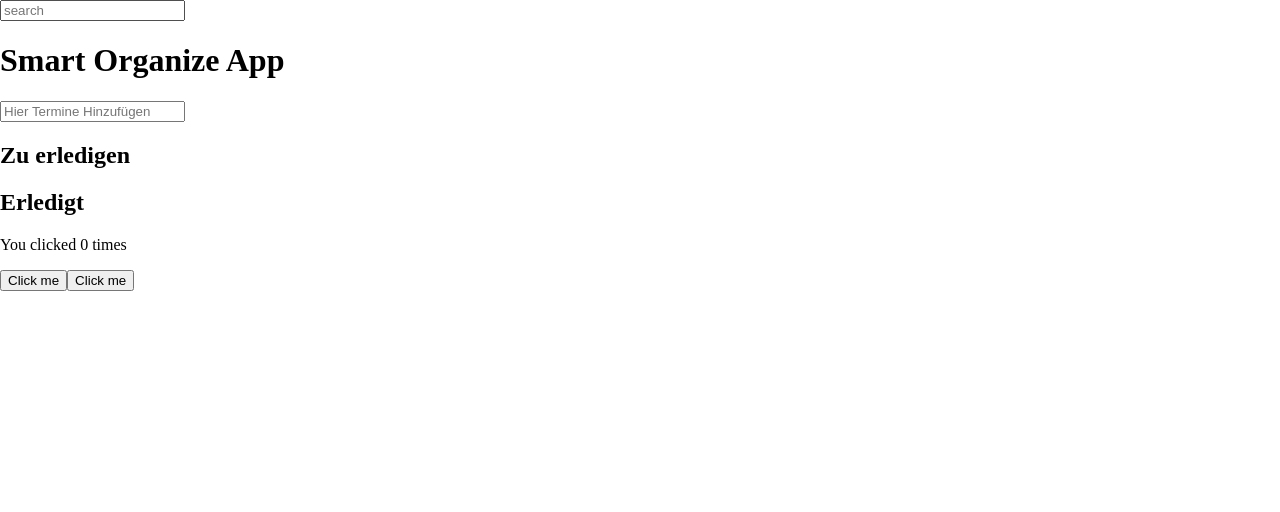
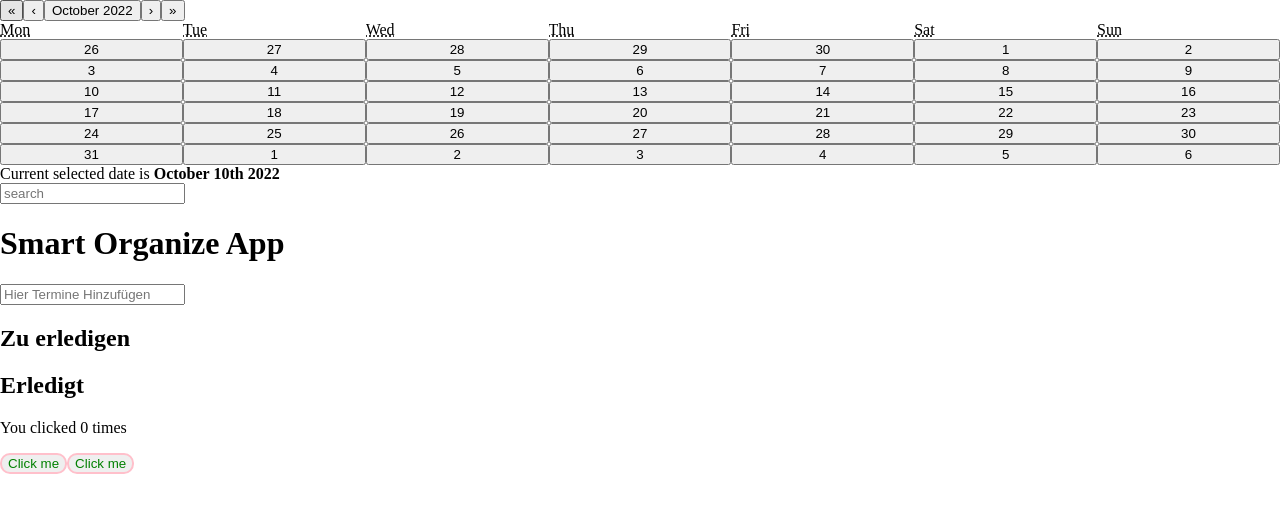
Before and after one commit to Nassir-Al/capstone-project, a Next.js app: page / in a window 1280 px wide. Shown: the top 512 px of the page. Built offline with nearby package versions, Linux system fonts and the light colour scheme.

Commit message:
add calendar function (#11)

```diff
--- a/package.json
+++ b/package.json
@@ -20,9 +20,11 @@
   },
   "dependencies": {
     "axios": "0.27.2",
+    "moment": "^2.29.4",
     "nanoid": "3.3.4",
     "next": "12.2.5",
     "react": "18.2.0",
+    "react-calendar": "^3.9.0",
     "react-dom": "18.2.0",
     "styled-components": "5.3.5",
     "uuid": "^9.0.0",
--- /dev/null
+++ b/src/components/Buttons.styled.js
@@ -0,0 +1,7 @@
+import styled from 'styled-components';
+
+export const Buttons = styled.button`
+	border: 2px solid pink;
+	border-radius: 10px;
+	color: green;
+`;
--- /dev/null
+++ b/src/components/Calendar.js
@@ -0,0 +1,18 @@
+import moment from 'moment';
+import {useState} from 'react';
+import Calendar from 'react-calendar';
+
+import {CalenderContainer} from './Calender.styled';
+
+export default function App() {
+	const [dateState, setDateState] = useState(new Date());
+	const changeDate = e => {
+		setDateState(e);
+	};
+	return (
+		<CalenderContainer>
+			<Calendar value={dateState} onChange={changeDate} />
+			Current selected date is <b>{moment(dateState).format('MMMM Do YYYY')}</b>
+		</CalenderContainer>
+	);
+}
--- /dev/null
+++ b/src/components/Calender.styled.js
@@ -0,0 +1,3 @@
+import styled from 'styled-components';
+
+export const CalenderContainer = styled.div``;
--- a/src/components/Counter.js
+++ b/src/components/Counter.js
@@ -1,12 +1,14 @@
 import {useState} from 'react';
+
+import {Buttons} from './Buttons.styled';
 
 export default function Example() {
 	const [count, setCount] = useState(0);
 	return (
 		<div>
 			<p>You clicked {count} times</p>
-			<button onClick={() => setCount(count + 1)}>Click me</button>
-			<button onClick={() => setCount(count - 1)}>Click me</button>
+			<Buttons onClick={() => setCount(count + 1)}>Click me</Buttons>
+			<Buttons onClick={() => setCount(count - 1)}>Click me</Buttons>
 		</div>
 	);
 }
--- a/src/components/todoitem.js
+++ b/src/components/todoitem.js
@@ -1,3 +1,5 @@
+import {Buttons} from '../components/Buttons.styled';
+
 const TodoItem = ({id, done, title, onToggleTodo, onDeleteTodo}) => {
 	return (
 		<div>
@@ -6,9 +8,9 @@ const TodoItem = ({id, done, title, onToggleTodo, onDeleteTodo}) => {
 				<ul>
 					<li>{title}</li>
 				</ul>
-				<button type="button" onClick={() => onDeleteTodo(id)}>
+				<Buttons type="button" onClick={() => onDeleteTodo(id)}>
 					Löschen
-				</button>
+				</Buttons>
 			</form>
 		</div>
 	);
--- a/src/pages/index.js
+++ b/src/pages/index.js
@@ -1,6 +1,7 @@
 import {useState} from 'react';
 import {v4 as uuid} from 'uuid';
 
+import Calendar from '../components/Calendar';
 import Counter from '../components/Counter';
 import TodoList from '../components/toList.js';
 import useStore from '../components/useStore';
@@ -43,6 +44,7 @@ export default function Home() {
 	// Suche von Todos
 	return (
 		<>
+			<Calendar></Calendar>
 			<form>
 				<input
 					onChange={event => setSearchQuery(event.target.value)}
@@ -83,6 +85,7 @@ export default function Home() {
 					/>
 				</>
 			)}
+
 			<div>
 				<Counter />
 			</div>
--- a/src/styles.js
+++ b/src/styles.js
@@ -14,5 +14,6 @@ export const GlobalStyle = createGlobalStyle`
 	body {
 		margin: 0;
 		font-size: 1rem;
+
 	}
 `;
```
Also changed, not shown: 1 other file (tests, documents, lock files or other folders).
